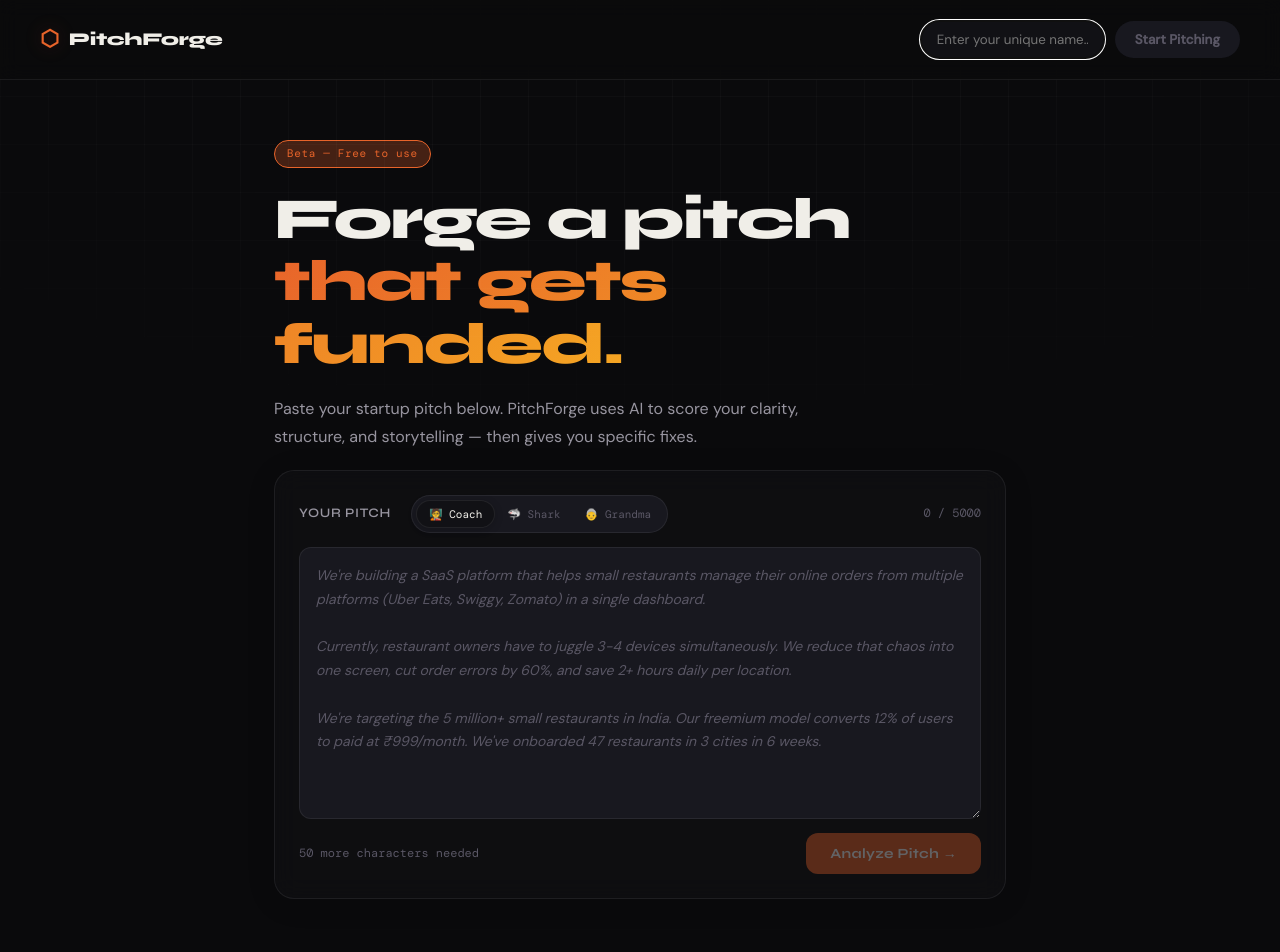
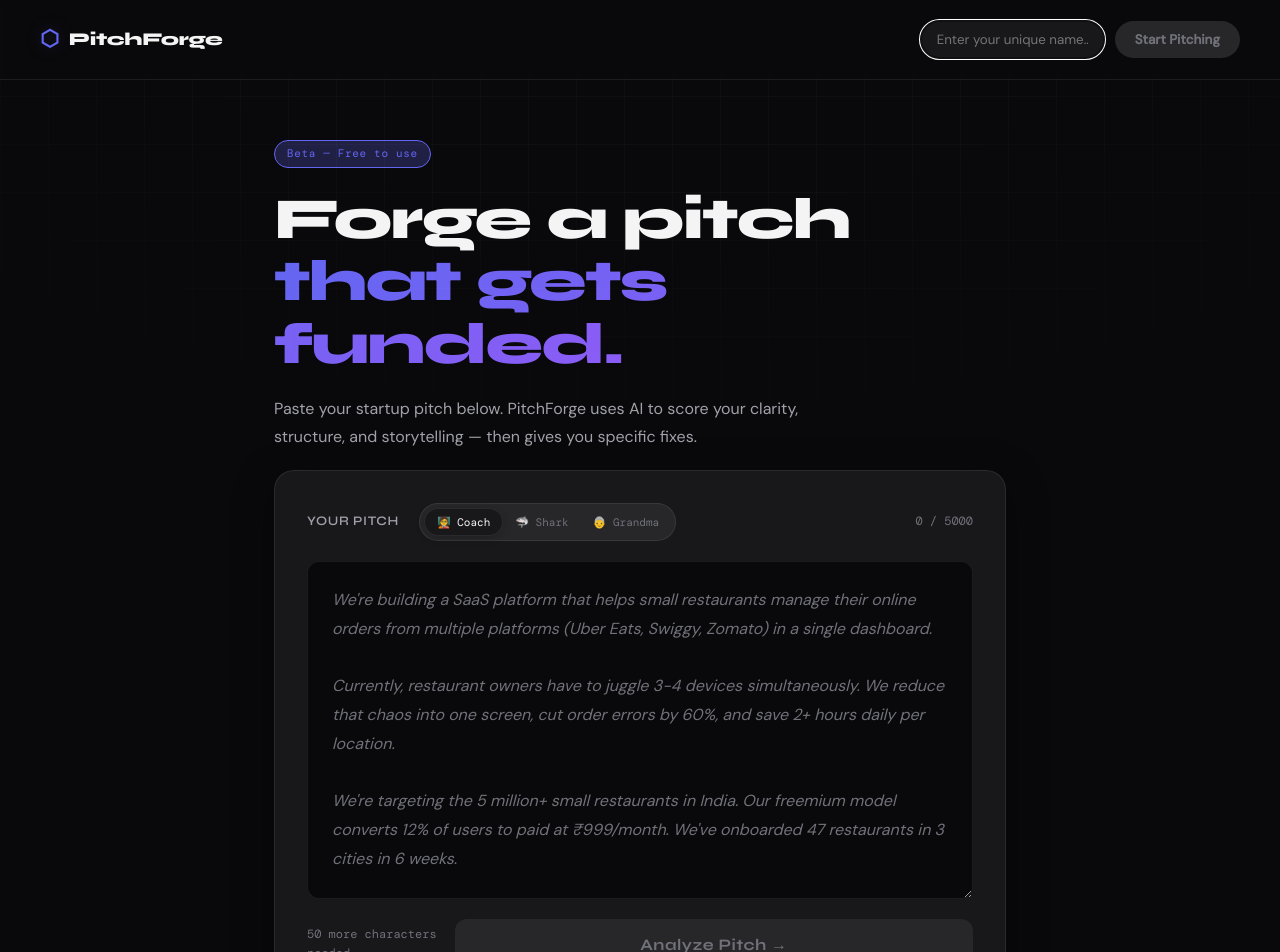
Before and after one commit to shivaansh0610-LUFFY/PitchForge, a React (Vite) app in the folder frontend/: page / in a window 1280 px wide. Shown: the top 952 px of the page. Built offline with nearby package versions, Linux system fonts and the light colour scheme; no server answers.

Commit message:
Style: overhaul UI to Electric Indigo palette and premium typography

```diff
--- a/frontend/src/index.css
+++ b/frontend/src/index.css
@@ -5,23 +5,23 @@
    ============================================================ */
 
 :root {
-  --bg: #0a0a0c;
-  --surface: #111115;
-  --surface-2: #18181f;
-  --border: rgba(255, 255, 255, 0.07);
-  --border-hover: rgba(255, 255, 255, 0.14);
+  --bg: #09090b;           /* Zinc 950 */
+  --surface: #18181b;      /* Zinc 900 */
+  --surface-2: #27272a;    /* Zinc 800 */
+  --border: rgba(255, 255, 255, 0.08);
+  --border-hover: rgba(255, 255, 255, 0.15);
 
-  --text: #f0eee8;
-  --text-2: #9895a0;
-  --text-3: #5a5765;
+  --text: #f4f4f5;         /* Zinc 50 */
+  --text-2: #a1a1aa;       /* Zinc 400 */
+  --text-3: #71717a;       /* Zinc 500 */
 
-  --accent: #e8642a;       /* ember orange */
-  --accent-glow: #e8642a44;
-  --accent-2: #a78bfa;     /* violet */
+  --accent: #6366f1;       /* Electric Indigo */
+  --accent-glow: rgba(99, 102, 241, 0.25);
+  --accent-2: #8b5cf6;     /* Violet */
 
-  --success: #4ade80;
-  --warning: #f5a623;
-  --danger: #ff4d4d;
+  --success: #10b981;      /* Emerald */
+  --warning: #f59e0b;      /* Amber */
+  --danger: #ef4444;       /* Red */
 
   --radius: 12px;
   --radius-lg: 20px;
@@ -175,7 +175,7 @@ body {
   letter-spacing: -0.03em;
 }
 .hero-accent {
-  background: linear-gradient(135deg, var(--accent), #f5a623);
+  background: linear-gradient(135deg, var(--accent), var(--accent-2));
   -webkit-background-clip: text;
   -webkit-text-fill-color: transparent;
   background-clip: text;
@@ -190,21 +190,19 @@ body {
 
 /* ── Input card ────────────────────────────────────────────── */
 .input-card {
-  background: rgba(17, 17, 21, 0.6);
-  backdrop-filter: blur(12px);
+  background: var(--surface);
   border: 1px solid var(--border);
   border-radius: var(--radius-lg);
-  padding: 24px;
+  padding: 32px;
   display: flex;
   flex-direction: column;
-  gap: 14px;
+  gap: 20px;
   transition: all 0.3s cubic-bezier(0.4, 0, 0.2, 1);
-  box-shadow: 0 4px 30px rgba(0, 0, 0, 0.1);
+  box-shadow: 0 10px 40px rgba(0, 0, 0, 0.4);
 }
 .input-card:focus-within {
-  background: rgba(17, 17, 21, 0.8);
   border-color: var(--accent);
-  box-shadow: 0 0 0 1px var(--accent), 0 8px 40px rgba(232, 100, 42, 0.15);
+  box-shadow: 0 0 0 1px var(--accent), 0 10px 40px var(--accent-glow);
 }
 
 .input-header {
@@ -261,22 +259,22 @@ body {
 .char-count.warn { color: var(--warning); }
 
 .pitch-textarea {
-  background: var(--surface-2);
+  background: var(--bg);
   border: 1px solid var(--border);
   border-radius: var(--radius);
   color: var(--text);
   font-family: var(--font-body);
-  font-size: 14px;
-  line-height: 1.7;
-  padding: 16px;
+  font-size: 16px;
+  line-height: 1.8;
+  padding: 24px;
   resize: vertical;
   width: 100%;
-  min-height: 220px;
+  min-height: 250px;
   transition: border-color 0.2s;
   outline: none;
 }
 .pitch-textarea::placeholder { color: var(--text-3); font-style: italic; }
-.pitch-textarea:focus { border-color: var(--border-hover); }
+.pitch-textarea:focus { border-color: var(--accent); }
 
 .error-banner {
   background: rgba(255, 77, 77, 0.1);
@@ -301,27 +299,32 @@ body {
 
 /* ── Buttons ───────────────────────────────────────────────── */
 .btn-primary {
-  background: var(--accent);
+  background: linear-gradient(135deg, var(--accent), var(--accent-2));
   color: white;
   border: none;
   border-radius: var(--radius);
   font-family: var(--font-display);
   font-weight: 700;
-  font-size: 14px;
-  padding: 12px 24px;
+  font-size: 16px;
+  padding: 16px 32px;
   cursor: pointer;
-  transition: all 0.2s;
-  letter-spacing: 0.02em;
+  transition: all 0.3s cubic-bezier(0.4, 0, 0.2, 1);
+  letter-spacing: 0.03em;
   white-space: nowrap;
+  width: 100%;
+  box-shadow: 0 4px 15px var(--accent-glow);
 }
 .btn-primary:hover:not(:disabled) {
-  background: #f07540;
-  box-shadow: 0 0 20px var(--accent-glow);
-  transform: translateY(-1px);
+  box-shadow: 0 8px 25px var(--accent-glow);
+  transform: translateY(-2px);
+  filter: brightness(1.1);
 }
 .btn-primary:disabled {
-  opacity: 0.35;
+  background: var(--surface-2);
+  color: var(--text-3);
+  box-shadow: none;
   cursor: not-allowed;
+  transform: none;
 }
 
 .btn-ghost {
@@ -444,12 +447,14 @@ body {
 .scores-row {
   display: flex;
   align-items: center;
+  justify-content: space-between;
   gap: 20px;
-  background: var(--surface);
+  background: var(--bg);
   border: 1px solid var(--border);
   border-radius: var(--radius-lg);
-  padding: 28px 32px;
+  padding: 32px 40px;
   flex-wrap: wrap;
+  box-shadow: inset 0 2px 10px rgba(0,0,0,0.5);
 }
 .scores-divider {
   width: 1px;
```
